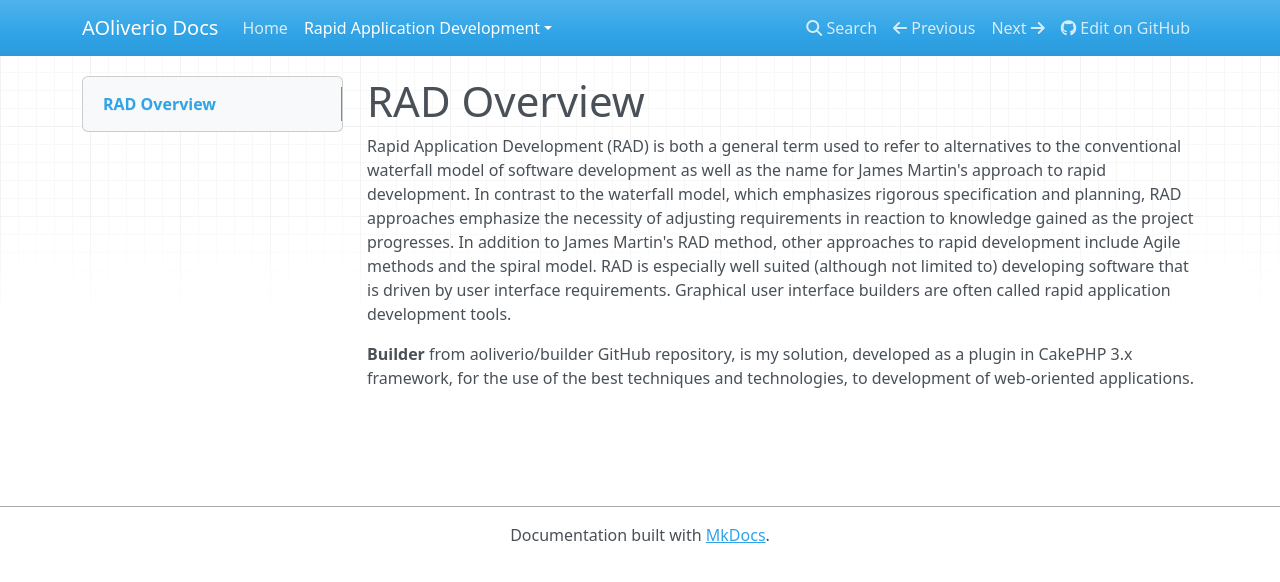
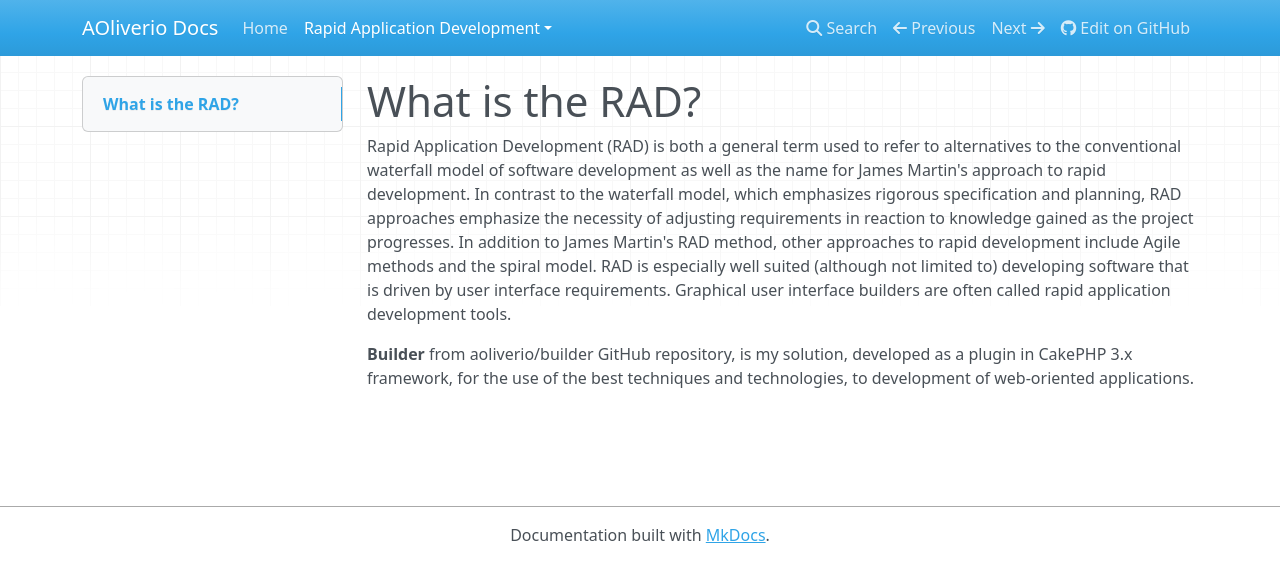
Before and after one commit to aoliverio/docs-repository, an MkDocs documentation site: the page built from docs/builder-overview.md, in a window 1280 px wide. Shown: the top 582 px of the page. Built offline with MkDocs 1.6.1, drawn with Linux system fonts in a browser that asks for light colours; nearby versions of some CDN libraries; old or Windows-style settings are respelled for this version of MkDocs.

Commit message:
Modified builder-overview.md

```diff
--- a/docs/builder-overview.md
+++ b/docs/builder-overview.md
@@ -1,4 +1,4 @@
-# RAD Overview
+# What is the RAD?
 
 Rapid Application Development (RAD) is both a general term used to refer to alternatives to the
 conventional waterfall model of software development as well as the name for James Martin's approach to rapid development.
```
